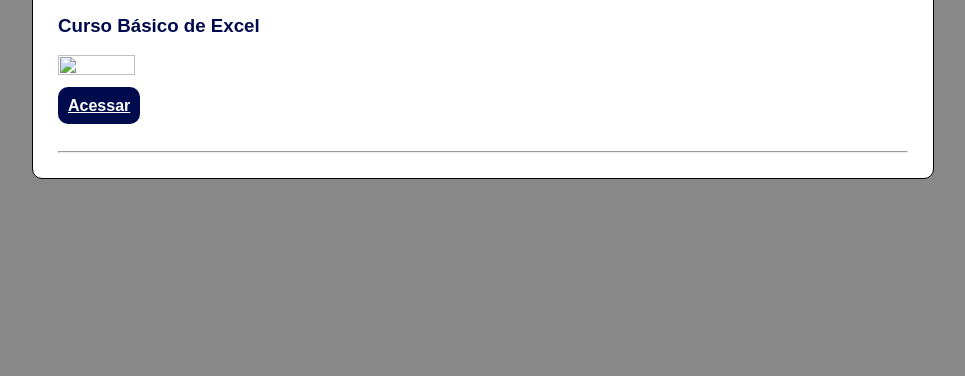
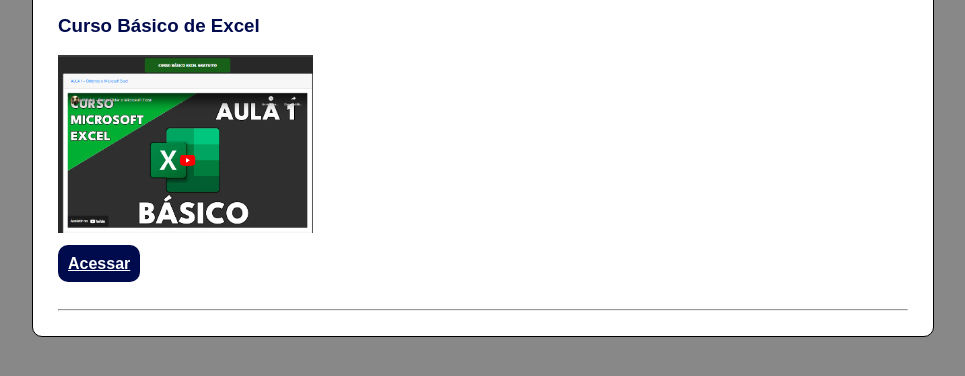
Before and after one commit to marcosviniciusbastos/MarcosBastos, a plain HTML site: page portfolio.html in a window 1280 px wide. Shown: the part 378-754 px from the top of the page, without its empty margins (157-1122 px from the left). Drawn offline with Linux system fonts and the light colour scheme.

Commit message:
Add files via upload

```diff
--- a/portfolio.html
+++ b/portfolio.html
@@ -24,7 +24,7 @@
         <h1>Meu Portfólio</h1><br>
 
         <h3>Curso Básico de Excel</h3><br>
-        <img class="imgProjeto" src="img/projeto1.png" alt=""><br><br>
+        <img class="imgProjeto" src="projeto1.png" alt=""><br><br>
         <a href="https://marcosviniciusbastos.github.io/cursoexcelmarcos/" class="aEnviar">Acessar</a><br><br><br>
         <hr>
     </div>
```
Also changed, not shown: projeto1.png (added).
